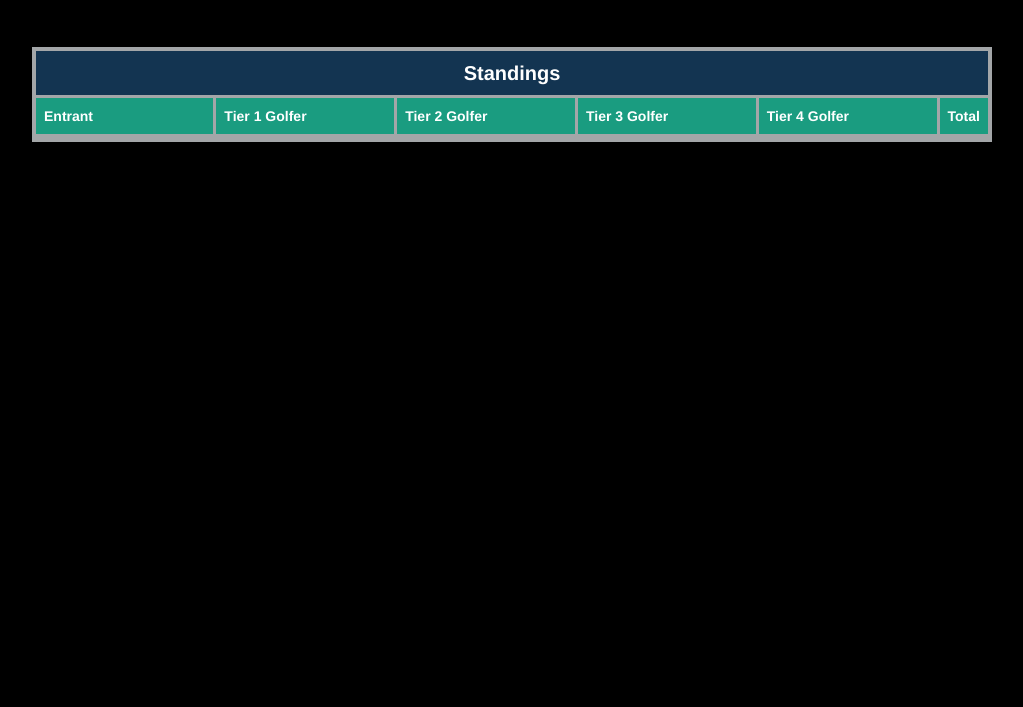
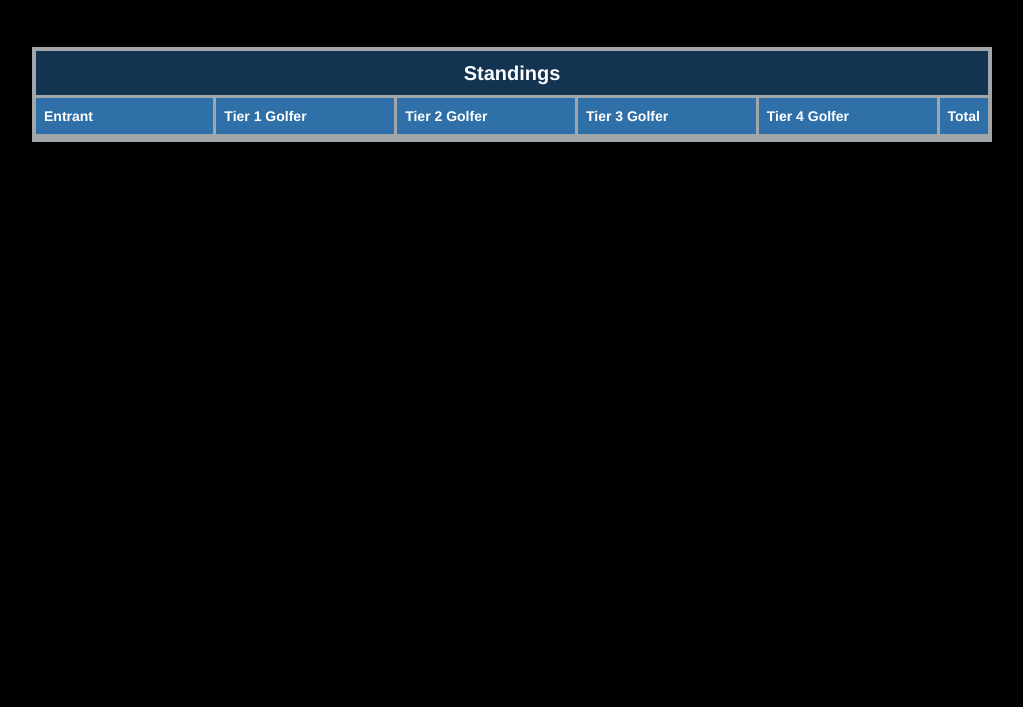
Before and after one commit to nick-shurt/golfpool2.0, a website: page public/index.html in a window 1280 px wide. Shown: the part 93-800 px from the top of the page, without its empty margins (143-1166 px from the left). Drawn offline with nearby package versions, Linux system fonts and the light colour scheme; no server answers.

Commit message:
Making one last cosmetic revert

```diff
--- a/public/index.html
+++ b/public/index.html
@@ -39,12 +39,12 @@
                             <th colspan="6" style="border: 3px solid #a3a6a8;background:#133451;text-align:center;font-size:20px;">Standings</th>
                         </tr>
                         <tr>
-                            <th width="19%" style="border-right: 3px solid #a3a6a8;border-bottom: 8px solid #a3a6a8;background:#1a9c80;">Entrant</th>
-                            <th width="19%" style="border-right: 3px solid #a3a6a8;border-bottom: 8px solid #a3a6a8;background:#1a9c80;;">Tier 1 Golfer</th>
-                            <th width="19%" style="border-right: 3px solid #a3a6a8;border-bottom: 8px solid #a3a6a8;background:#1a9c80;;">Tier 2 Golfer</th>
-                            <th width="19%" style="border-right: 3px solid #a3a6a8;border-bottom: 8px solid #a3a6a8;background:#1a9c80;;">Tier 3 Golfer</th>
-                            <th width="19%" style="border-right: 3px solid #a3a6a8;border-bottom: 8px solid #a3a6a8;background:#1a9c80;">Tier 4 Golfer</th>
-                            <th width="5%" style="border-bottom: 8px solid #a3a6a8;background:#1a9c80;">Total</th>
+                            <th width="19%" style="border-right: 3px solid #a3a6a8;border-bottom: 8px solid #a3a6a8;background:#2f70a8;">Entrant</th>
+                            <th width="19%" style="border-right: 3px solid #a3a6a8;border-bottom: 8px solid #a3a6a8;background:#2f70a8;;">Tier 1 Golfer</th>
+                            <th width="19%" style="border-right: 3px solid #a3a6a8;border-bottom: 8px solid #a3a6a8;background:#2f70a8;;">Tier 2 Golfer</th>
+                            <th width="19%" style="border-right: 3px solid #a3a6a8;border-bottom: 8px solid #a3a6a8;background:#2f70a8;;">Tier 3 Golfer</th>
+                            <th width="19%" style="border-right: 3px solid #a3a6a8;border-bottom: 8px solid #a3a6a8;background:#2f70a8;">Tier 4 Golfer</th>
+                            <th width="5%" style="border-bottom: 8px solid #a3a6a8;background:#2f70a8;">Total</th>
                         </tr>
                     </tbody>
                 </table>
```
